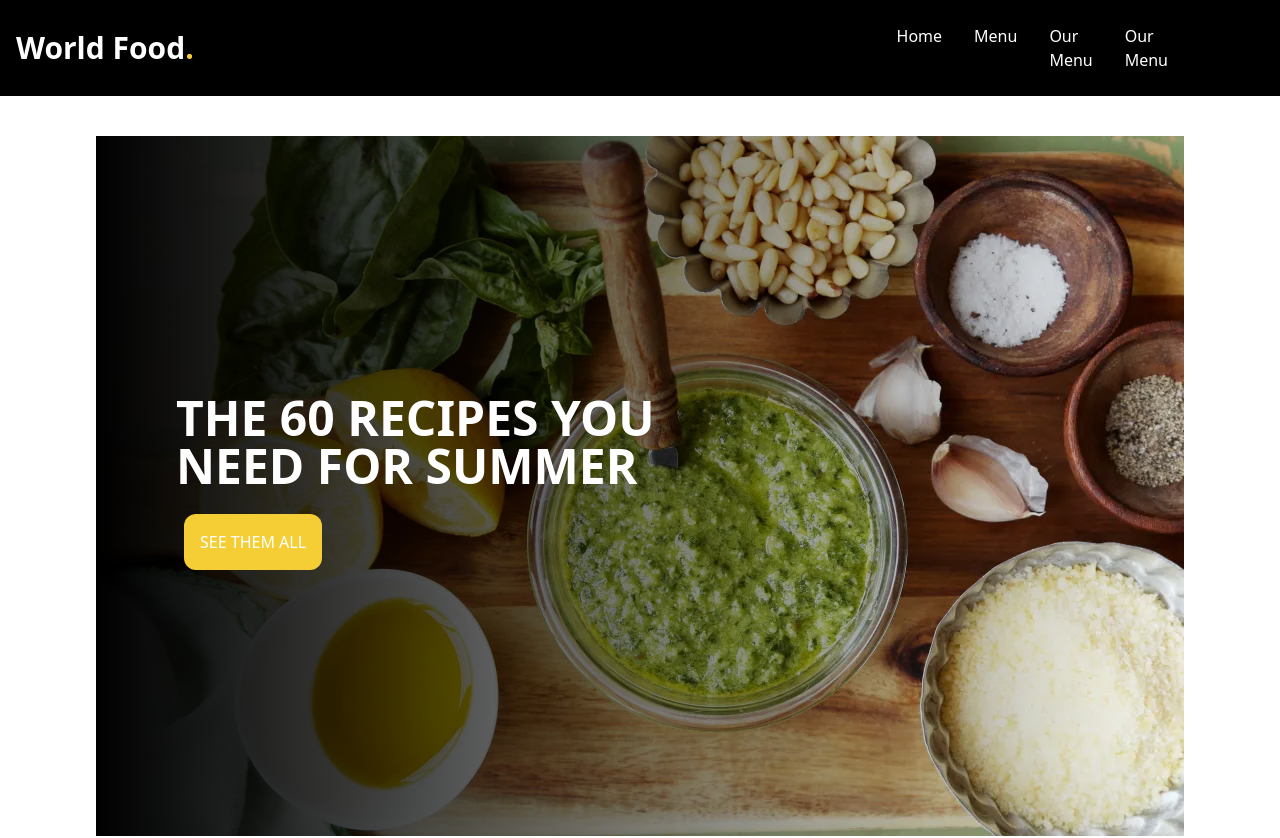
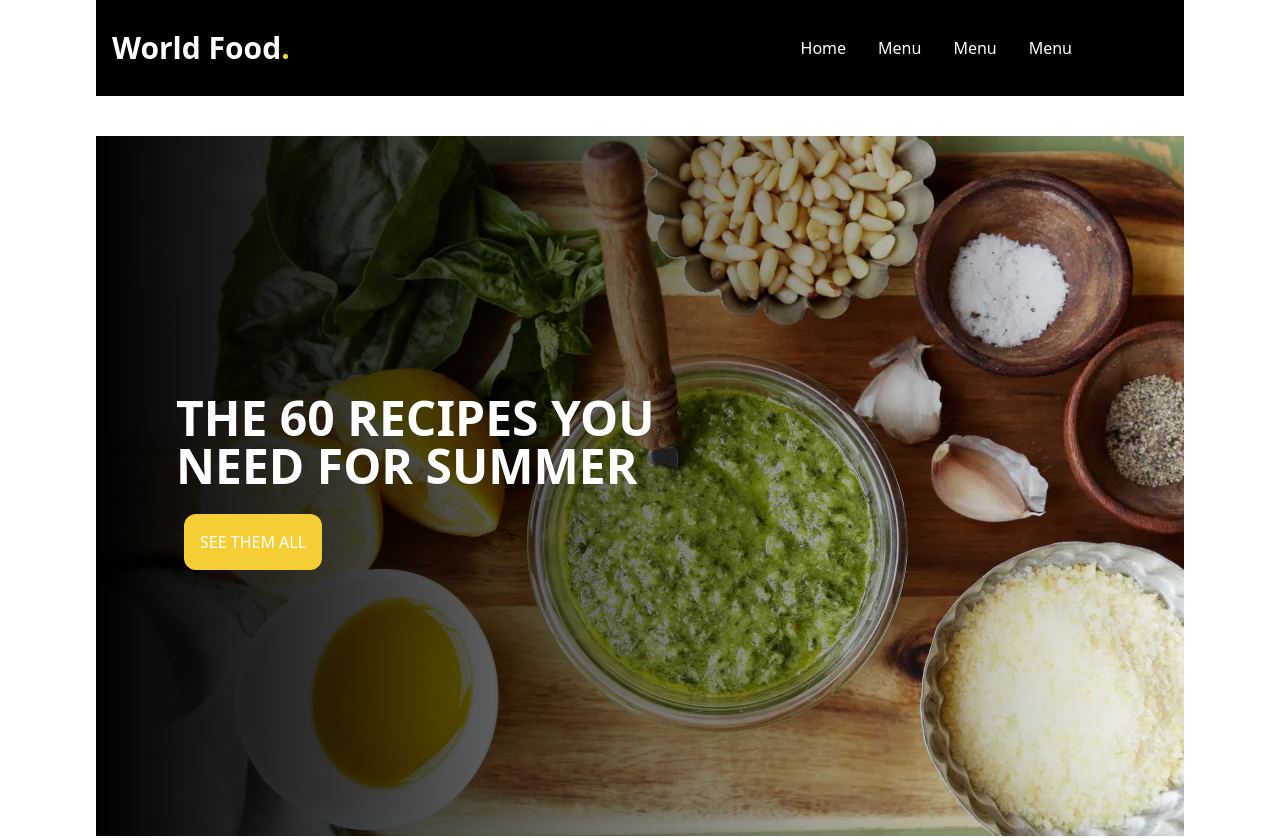
Before and after one commit to ROHAN-2497/world-food, a React (Vite) app: page / in a window 1280 px wide. Shown: the top 838 px of the page. Built offline with nearby package versions, Linux system fonts and the light colour scheme.

Commit message:
title for  react helmet using

```diff
--- a/package.json
+++ b/package.json
@@ -17,6 +17,8 @@
     "lucide-react": "^0.394.0",
     "react": "^18.2.0",
     "react-dom": "^18.2.0",
+    "react-helmet": "^6.1.0",
+    "react-helmet-async": "^2.0.5",
     "react-icons": "^5.2.1",
     "react-rating": "^2.0.5",
     "react-router-dom": "^6.23.1",
--- a/src/Pages/Home/Home/Home.jsx
+++ b/src/Pages/Home/Home/Home.jsx
@@ -9,7 +9,7 @@ import TrendingProduct from "@/components/TrendingProduct/TrendingProduct";
 
 const Home = () => {
   return (
-    <div className="w-[85%] mx-auto">
+    <div>
       <Banner />
       <Testimonials />
       <Carving />
--- a/src/Shared/Navbar.jsx
+++ b/src/Shared/Navbar.jsx
@@ -26,10 +26,10 @@ const Navbar = () => {
           <Link to="/menu">Menu</Link>
         </li>
         <li className="p-2 hover:bg-[#f5ce35] rounded m-2 cursor-pointer duration-300 hover:text-black">
-          <Link to="/menu">Our Menu</Link>
+          <Link to="/menu">Menu</Link>
         </li>
         <li className="p-2 hover:bg-[#f5ce35] rounded m-2 cursor-pointer duration-300 hover:text-black">
-          <Link to="/menu">Our Menu</Link>
+          <Link to="/menu">Menu</Link>
         </li>
       </ul>
 
@@ -54,7 +54,7 @@ const Navbar = () => {
         {/* Mobile Navigation Items */}
         <li className="p-4 border-b rounded-xl hover:bg-[#00df9a] duration-300 hover:text-black cursor-pointer border-gray-600">
           {" "}
-          <Link to="/menu">Home</Link>
+          <Link to="/">Home</Link>
         </li>
         <li className="p-4 border-b rounded-xl hover:bg-[#00df9a] duration-300 hover:text-black cursor-pointer border-gray-600">
           {" "}
--- a/src/components/Recipe/Recipe.jsx
+++ b/src/components/Recipe/Recipe.jsx
@@ -2,10 +2,10 @@
 const Recipe = () => {
   return (
     <div className="mt-20 md:flex">
-      <div className="w-[70%]">
+      <div className="md:w-[70%]">
         <img src="public/picmtVAZB.webp" alt="" />
       </div>
-      <div className="w-[30%] p-8 border h-[400px]:">
+      <div className="md:w-[30%] p-8 border h-[400px]:">
         <div className=" h-[90%] bg-white flex flex-col gap-4">
           <p className="font-bold">RECIPE</p>
           <h3 className="text-xl font-semibold">HOW TO GRILL OYSTERS</h3>
--- a/src/main.jsx
+++ b/src/main.jsx
@@ -3,9 +3,13 @@ import ReactDOM from "react-dom/client";
 import "./index.css";
 import { RouterProvider } from "react-router-dom";
 import { router } from "./Router/Routes";
-
+import { HelmetProvider } from "react-helmet-async";
 ReactDOM.createRoot(document.getElementById("root")).render(
-  <React.StrictMode className="max-w-xl">
-    <RouterProvider router={router} />
+  <React.StrictMode className="">
+    <div className="w-[85%] mx-auto">
+      <HelmetProvider>
+        <RouterProvider router={router} />
+      </HelmetProvider>
+    </div>
   </React.StrictMode>
 );
```
Also changed, not shown: 1 other file (tests, documents, lock files or other folders).
